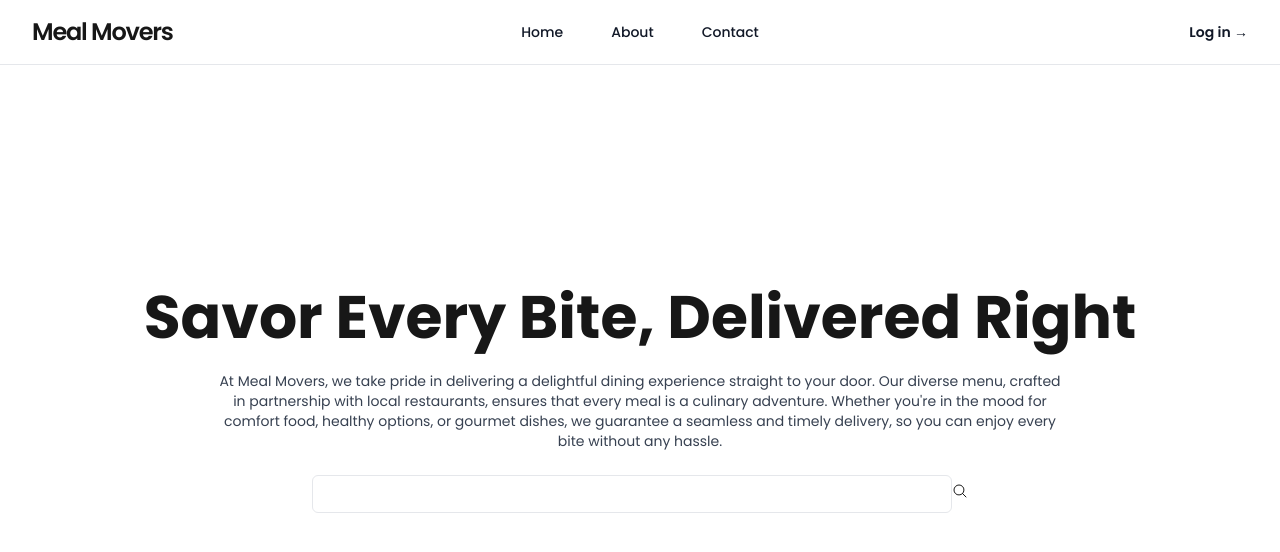
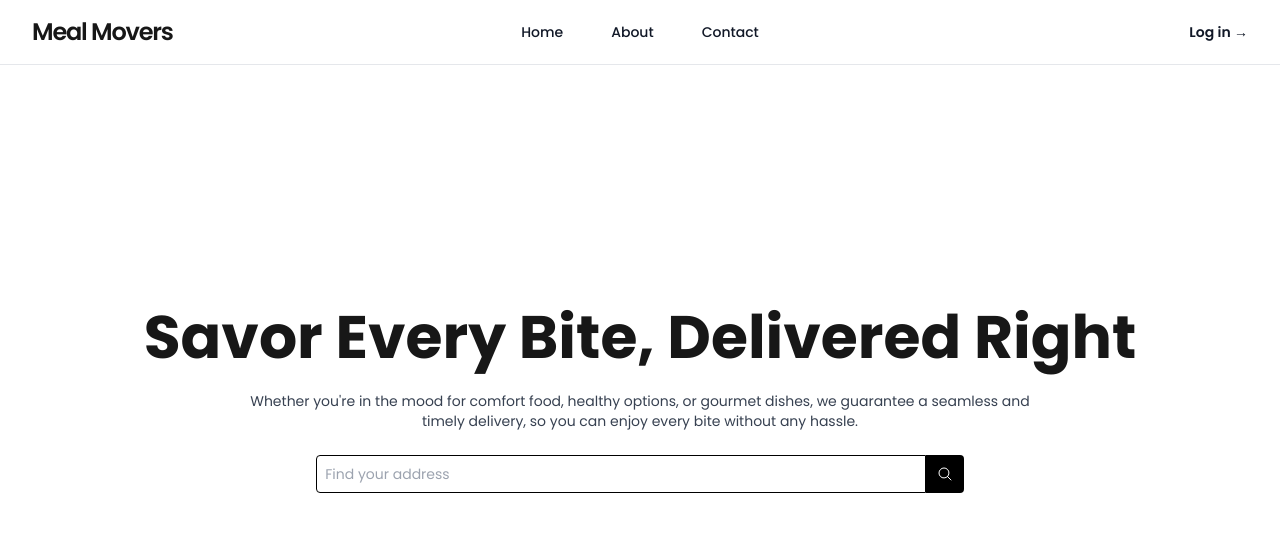
Before and after one commit to tasnimultas67/meal-movers-tas, a Next.js app: page / in a window 1280 px wide. Shown: the top 552 px of the page. Built offline with nearby package versions, Linux system fonts and the light colour scheme.

Commit message:
Improve homepage content and layout for better user experience

```diff
--- a/app/page.js
+++ b/app/page.js
@@ -1,4 +1,3 @@
-import Image from "next/image";
 import { MagnifyingGlassIcon } from "@heroicons/react/24/outline";
 
 export default function Home() {
@@ -10,20 +9,18 @@ export default function Home() {
             Savor Every Bite, Delivered Right
           </h1>
           <p className="w-8/12 m-auto text-sm text-gray-700">
-            At Meal Movers, we take pride in delivering a delightful dining
-            experience straight to your door. Our diverse menu, crafted in
-            partnership with local restaurants, ensures that every meal is a
-            culinary adventure. Whether you're in the mood for comfort food,
-            healthy options, or gourmet dishes, we guarantee a seamless and
-            timely delivery, so you can enjoy every bite without any hassle.
+            Whether you're in the mood for comfort food, healthy options, or
+            gourmet dishes, we guarantee a seamless and timely delivery, so you
+            can enjoy every bite without any hassle.
           </p>
-          <div>
+          <div className="flex items-center justify-center">
             <input
               type="text"
-              className="border p-2 text-sm w-6/12 rounded-md"
+              placeholder="Find your address"
+              className="border border-black p-2 text-sm w-6/12 rounded-tl rounded-bl"
             />
-            <button>
-              <MagnifyingGlassIcon className="size-4" />
+            <button className="bg-black p-[0.68rem] rounded-tr rounded-br">
+              <MagnifyingGlassIcon className="size-4 text-white" />
             </button>
           </div>
         </div>
```
Also changed, not shown: 1 other file (tests, documents, lock files or other folders).
